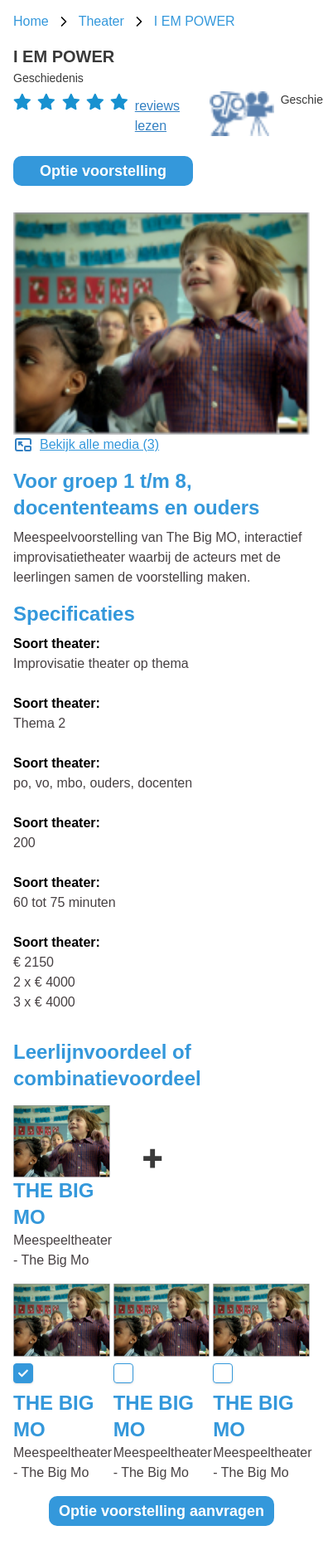
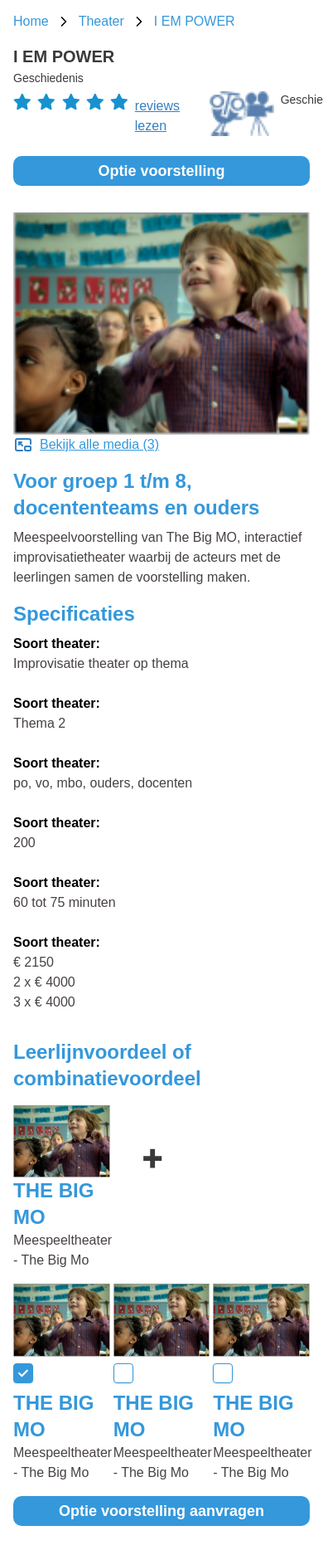
Before and after one commit to transcodesolution/theater-in-school, a plain HTML site: page theater-detail.html in a window 390 px wide. Shown: the part 74-1942 px from the top of the page at 83% size. Drawn offline with nearby package versions, Linux system fonts and the light colour scheme; files whose address does not match are found by name; a web font is replaced by a local one.

Commit message:
Fix | Updated button styling in responsive

```diff
--- a/theater-detail.html
+++ b/theater-detail.html
@@ -208,8 +208,7 @@
                 </div>
                 <div style="flex: 2;">
                     <button
-                        class="px-8 py-1 bg-secondary text-white rounded-custom text-lg font-bold md:ml-auto block">Optie
-                        voorstelling</button>
+                        class="md:w-auto w-full px-8 py-1 bg-secondary text-white rounded-custom text-lg font-bold md:ml-auto block">Optie voorstelling</button>
                 </div>
             </div>
 
@@ -370,9 +369,9 @@
                     </div>
 
                 </div>
-                <div style="flex: 2;">
+                <div style="flex: 2;" class="w-full">
                     <button
-                        class="px-3 py-1 bg-secondary text-white rounded-custom text-lg font-bold m-auto block">Optie
+                        class="md:w-auto w-full px-3 py-1 bg-secondary text-white rounded-custom text-lg font-bold m-auto block">Optie
                         voorstelling aanvragen</button>
                 </div>
             </div>
```
